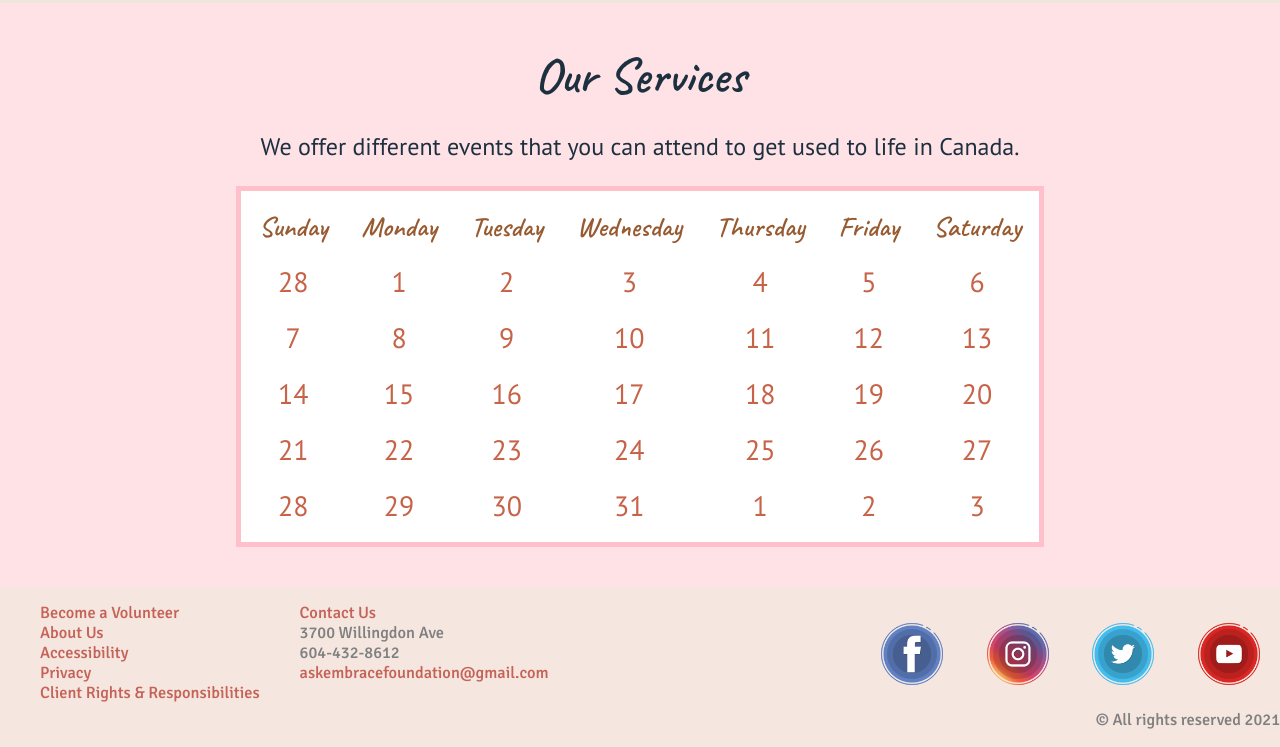
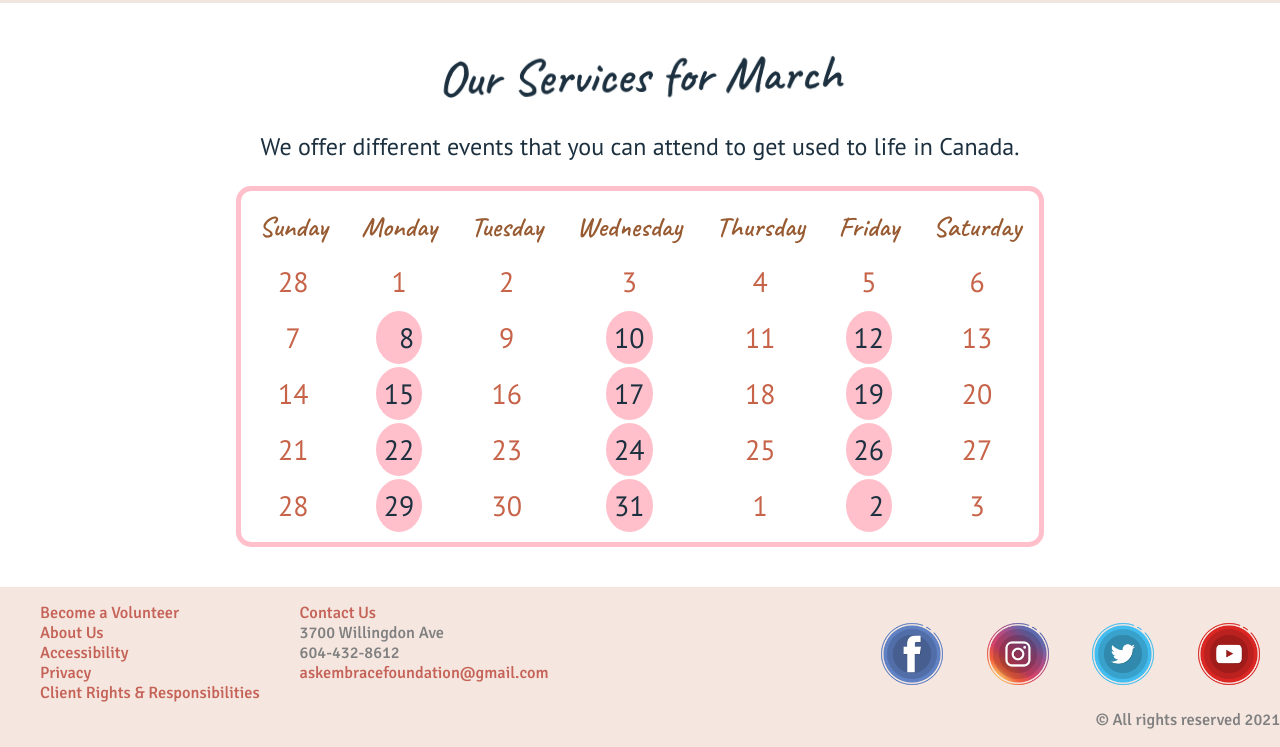
Before and after one commit to SetarehSh/cmd-f-2021, a PHP site: page / in a window 1280 px wide. Shown: the part 2283-3030 px from the top of the page. Run offline with PHP 8.4, Linux system fonts and the light colour scheme.

Commit message:
Finished calendar

```diff
--- a/index.html
+++ b/index.html
@@ -8,7 +8,6 @@
     <link rel="stylesheet" href="./src/nav.css">
     <link rel="stylesheet" href="./src/index.css">
     <link rel="stylesheet" href="./src/footer.css">
-    <link rel="preconnect" href="https://fonts.gstatic.com">
     <!-- Fonts Used-->
     <link href="https://fonts.googleapis.com/css2?family=Signika:wght@500&display=swap" rel="stylesheet">
     <link href="https://fonts.googleapis.com/css2?family=Caveat:wght@600&display=swap" rel="stylesheet">
@@ -33,7 +32,7 @@
     <main>
         <div id="heroStatement">
             <h1 id="welcome">Supporting women around the world.</h1>
-            <p>The Embrace Foundation focuses on helping women from all around the world adjust to living in Canada. Our services are here to help you live your life to the fullest by offering services for individuals that are interested or preparing to live in Canada, newcomers, temporary residents, or permanent residents.</p>
+            <p><b class="company">The Embrace Foundation</b> focuses on helping women from all around the world adjust to living in Canada. Our services are here to help you live your life to the fullest by offering services for individuals that are interested or preparing to live in Canada, newcomers, temporary residents, or permanent residents.</p>
             <ul class="register">
                 <li><a href="register.html">Register as a User</a></li>
                 <!-- <li><a href="">Register as a Volunteer</a></li> -->
@@ -61,10 +60,10 @@
     <section class="video">
         <video autoplay muted loop id="servicesVideo">
             <source src="./video/motherDaughter.mp4" type="video/mp4">
-          </video>
+        </video>
     </section>
     <section class="services">
-        <h2>Our Services</h2>
+        <h2>Our Services for March</h2>
             <p>We offer different events that you can attend to get used to life in Canada.</p>
             <table id="calendar">
                 <tr>
@@ -87,38 +86,38 @@
                 </tr>
                 <tr>
                     <td>7</td>
-                    <td>8</td>
+                    <td><a href="./register.html" data-toggle="calendarEvent" data-placement="top" title="International Women's Day Party - 10 AM to 11 AM"</a>&nbsp;&nbsp;8</td>
                     <td>9</td>
-                    <td>10</td>
+                    <td><a href="./register.html" data-toggle="calendarEvent" data-placement="top" title="English Speaking Class - 10 AM to 11 AM"</a>10</td>
                     <td>11</td>
-                    <td>12</td>
+                    <td><a href="./register.html" data-toggle="calendarEvent" data-placement="top" title="How to Handle Stress - 10 AM to 11 AM"</a>12</td>
                     <td>13</td>
                 </tr>
                 <tr>
                     <td>14</td>
-                    <td>15</td>
+                    <td><a href="./register.html" data-toggle="calendarEvent" data-placement="top" title="Making New Friends- 10 AM to 11 AM"</a>15</td>
                     <td>16</td>
-                    <td>17</td>
+                    <td><a href="./register.html" data-toggle="calendarEvent" data-placement="top" title="English Speaking Class - 10 AM to 11 AM"</a>17</td>
                     <td>18</td>
-                    <td>19</td>
+                    <td><a href="./register.html" data-toggle="calendarEvent" data-placement="top" title="Owning Motherhood - 10 AM to 11 AM"</a>19</td>
                     <td>20</td>
                 </tr>
                 <tr>
                     <td>21</td>
-                    <td>22</td>
+                    <td><a href="./register.html" data-toggle="calendarEvent" data-placement="top" title="Making New Friends - 10 AM to 11 AM"</a>22</td>
                     <td>23</td>
-                    <td>24</td>
+                    <td><a href="./register.html" data-toggle="calendarEvent" data-placement="top" title="How to Apply for Insurance - 10 AM to 11 AM"</a>24</td>
                     <td>25</td>
-                    <td>26</td>
+                    <td><a href="./register.html" data-toggle="calendarEvent" data-placement="top" title="English Writing Class - 10 AM to 11 AM"</a>26</td>
                     <td>27</td>
                 </tr>
                 <tr>
                     <td>28</td>
-                    <td>29</td>
+                    <td><a href="./register.html" data-toggle="calendarEvent" data-placement="top" title="Pregnancy Control - 10 AM to 11 AM"</a>29</td>
                     <td>30</td>
-                    <td>31</td>
+                    <td><a href="./register.html" data-toggle="calendarEvent" data-placement="top" title="Cooking Recipes - 10 AM to 11 AM"</a>31</td>
                     <td>1</td>
-                    <td>2</td>
+                    <td><a href="./register.html" data-toggle="calendarEvent" data-placement="top" title="English Writing Class - 10 AM to 11 AM"</a>&nbsp;&nbsp;2</td>
                     <td>3</td>
                 </tr>
             </table>
@@ -126,7 +125,7 @@
     <footer>
         <div id="footerNav">
             <ul>
-                <li><a href="">Become a Volunteer</a></li>
+                <li><a href="./register.html">Become a Volunteer</a></li>
                 <li><a href="">About Us</a></li>
                 <li><a href="">Accessibility</a></li>
                 <li><a href="">Privacy</a></li>
@@ -151,4 +150,5 @@
         </ul>
     </footer>
 </body>
+
 </html>
--- /dev/null
+++ b/scripts/calendar.js
@@ -0,0 +1,3 @@
+$(document).ready(function(){
+    $('[data-toggle="calendarEvent"]').tooltip();
+});
--- a/src/index.css
+++ b/src/index.css
@@ -29,6 +29,7 @@ main {
     font-family: 'Caveat', cursive;
     font-size: calc(25px + 5vh);
     color: #C66348;
+    animation: tinyWiggle 5s infinite;
 }
 
 #hero {
@@ -88,6 +89,7 @@ aside {
     width: 300px;
     height: 300px;
 }
+
 .storyText {
     font-family: 'PT Sans', sans-serif;
     font-size: calc(16px + 1vh);
@@ -102,6 +104,13 @@ aside {
 
 .emoji {
     animation: wiggle 2s infinite;
+}
+
+@keyframes tinyWiggle {
+    0% {transform: rotate(0deg);}
+    50% {transform: rotate(-1deg);}
+    75% {transform: rotate(1deg);}
+    100% {transform: rotate(0deg);}
 }
 
 @keyframes wiggle {
@@ -122,6 +131,7 @@ h2 {
     font-size: calc(10px + 5vh);
     color: #1C303F;
     margin-bottom: 0;
+    animation: tinyWiggle 5s infinite;
 }
 
 /* Our Services Section */
@@ -137,7 +147,7 @@ h2 {
 .services {
     display: flex;
     flex-direction: column;
-    background-color: #FFE2E6;
+    background-color: #FFFFFF;
     text-align: center;
 }
 
@@ -158,6 +168,19 @@ h2 {
     margin-left: auto;
     margin-right: auto;
     border: 5px solid pink;
+    border-radius: 15px;
+}
+
+#calendar a {
+    text-decoration: none;
+    color: #1C303F;
+    background-color: pink;
+    border-radius: 50%;
+    padding: 1vh;
+}
+
+#calendar a:hover {
+    background-color: plum;
 }
 
 th {
```
Also changed, not shown: 1 other file.
